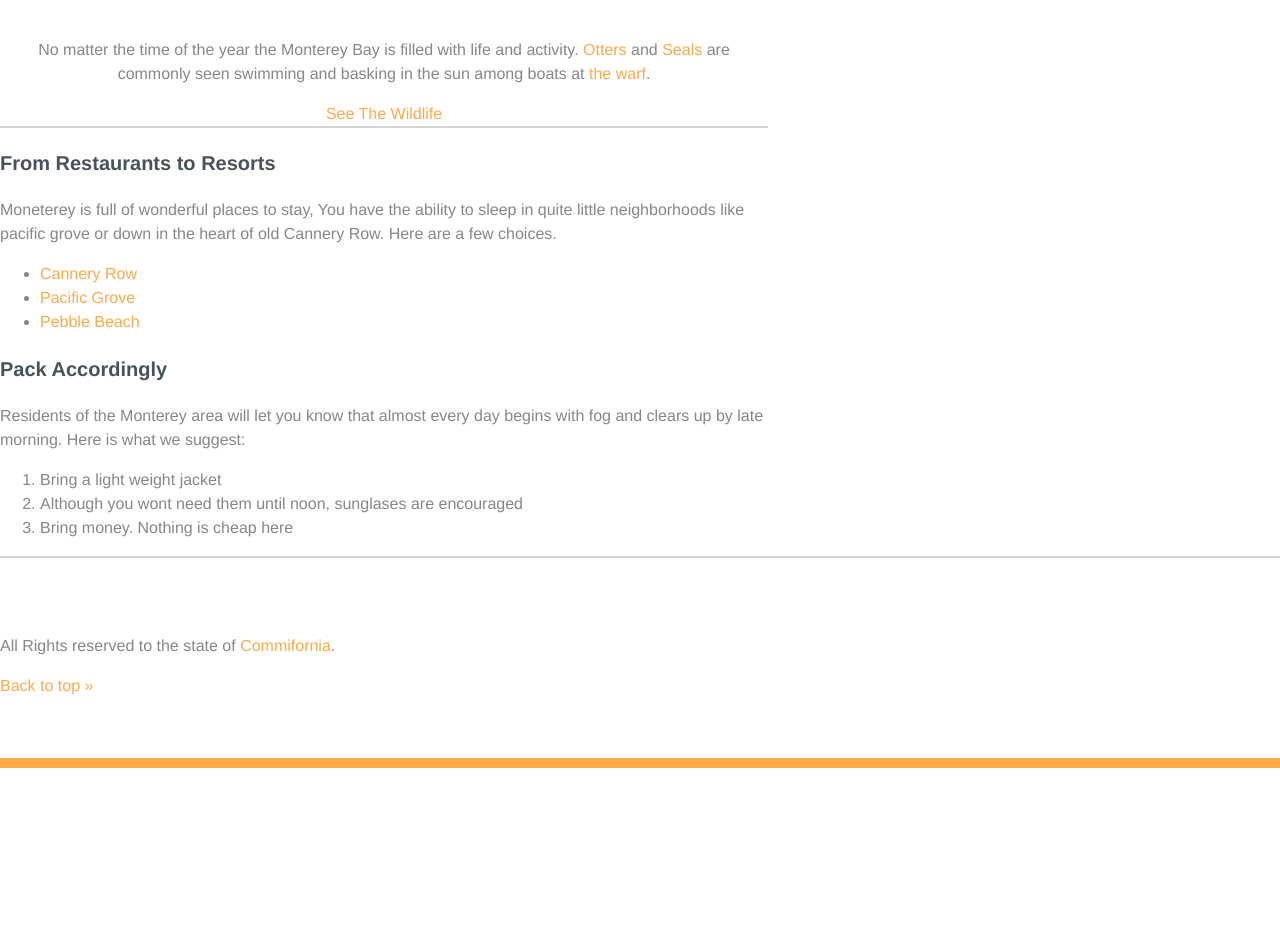
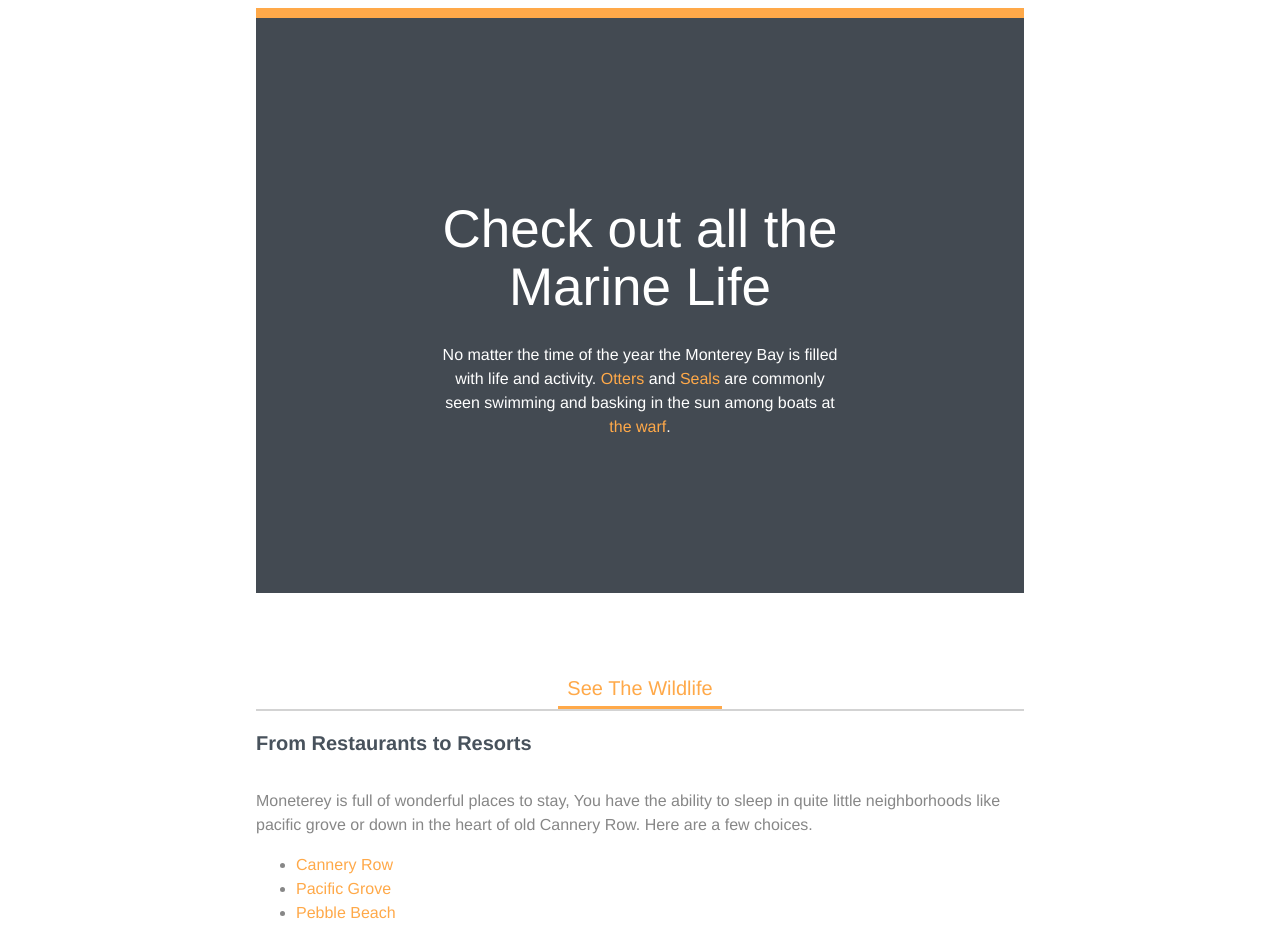
Before and after one commit to bdebelle/css_basics, a plain HTML site: page index.html in a window 1280 px wide. Shown: the part 560-1502 px from the top of the page. Before the commit the page ends 1328 px from the top, so only its background shows below. Drawn offline with Linux system fonts and the light colour scheme.

Commit message:
borders padding margins

```diff
--- a/css/style.css
+++ b/css/style.css
@@ -3,7 +3,7 @@
 body {
 	color: #878787;
 	margin: 0;
-	font: normal 1em/1.5 "Helvetica Neue", Helvetica, Arial, sans-serif;
+	font: 1em/1.5 "Helvetica Neue", Helvetica, Arial, sans-serif;
 }
 
 h1 {
@@ -15,21 +15,35 @@ h1 {
 }
 
 h2 {
-	font-size: 53px;
-	text-decoration: underline;
+	font-size: 3.3125em; /*53px/16px*/
 	font-weight: normal;
+	line-height: 1.1;
+	margin-bottom: .5em; /*26px*/
 }
 
 h3 {
-	font-size: 20px;
+	font-size: 1.25em; /*20px/16px*/
 	color: #48525c;
+	line-height: 1.2;
+	margin-bottom: 1.7em; /* 34px */
 }
 
-p{
-
-}
+/*li {
+	display: inline-block;
+	padding: 0 12px;
+	border-right: solid 1px;
+	margin: 80px 0;
+}*/
 
 /* ID Selectors */
+
+.callout {
+	font-size: 1.25em;
+	border-bottom: 3px solid;
+	padding: 0 9px 3px;
+	margin-top: 20px;
+	display: inline-block;
+}
 
 #main-footer {
 	padding-top: 60px;
@@ -48,8 +62,10 @@ p{
 	font-size: 1.625rem; /* 26px/16px */
 }
 
-.primary-content, .secondary-content {
+.primary-content,
+.secondary-content {
 	width: 60%;
+	margin: auto;
 }
 
 .primary-content,
@@ -60,6 +76,14 @@ p{
 
 .t-border {
 	border-top: 2px solid lightgrey;
+}
+
+.wildlife{
+	color: white;
+	background-color: #434a52;
+	padding: 18% 24%;
+	border-top: 10px solid #ffa949;
+	margin: 105px 0 60px;
 }
 
 /* - Psuedo Classes ------------- */
--- a/index.html
+++ b/index.html
@@ -13,12 +13,16 @@
 			<p>
 				Monterey is a city on California’s rugged central coast. Its Cannery Row, one-time center of the sardine-packing industry, was immortalized by novelist John Steinbeck. Today, it's a popular strip of gift shops, seafood restaurants and bars in converted factories. Also famous is Monterey Bay Aquarium, with thousands of marine animals and plants on display in underwater and interactive exhibits.
 			</p>
-			<a href="#">Find Out More</a>
+			<a class="callout" href="#">Find Out More</a>
+
+			<div class="wildlife">
 			<h2>Check out all the Marine Life</h2>
 			<p>
 			No matter the time of the year the Monterey Bay is filled with life and activity. <a href="#">Otters</a> and <a href="#">Seals</a> are commonly seen swimming and basking in the sun among boats at <a href="#">the warf</a>.
 			</p>
-			<a href="#" class="callout">See The Wildlife</a>
+			</div>
+
+			<a class="callout" href="#wildlife" >See The Wildlife</a>
 		</div>
 
 		<div class="secondary-content t-border">
```
